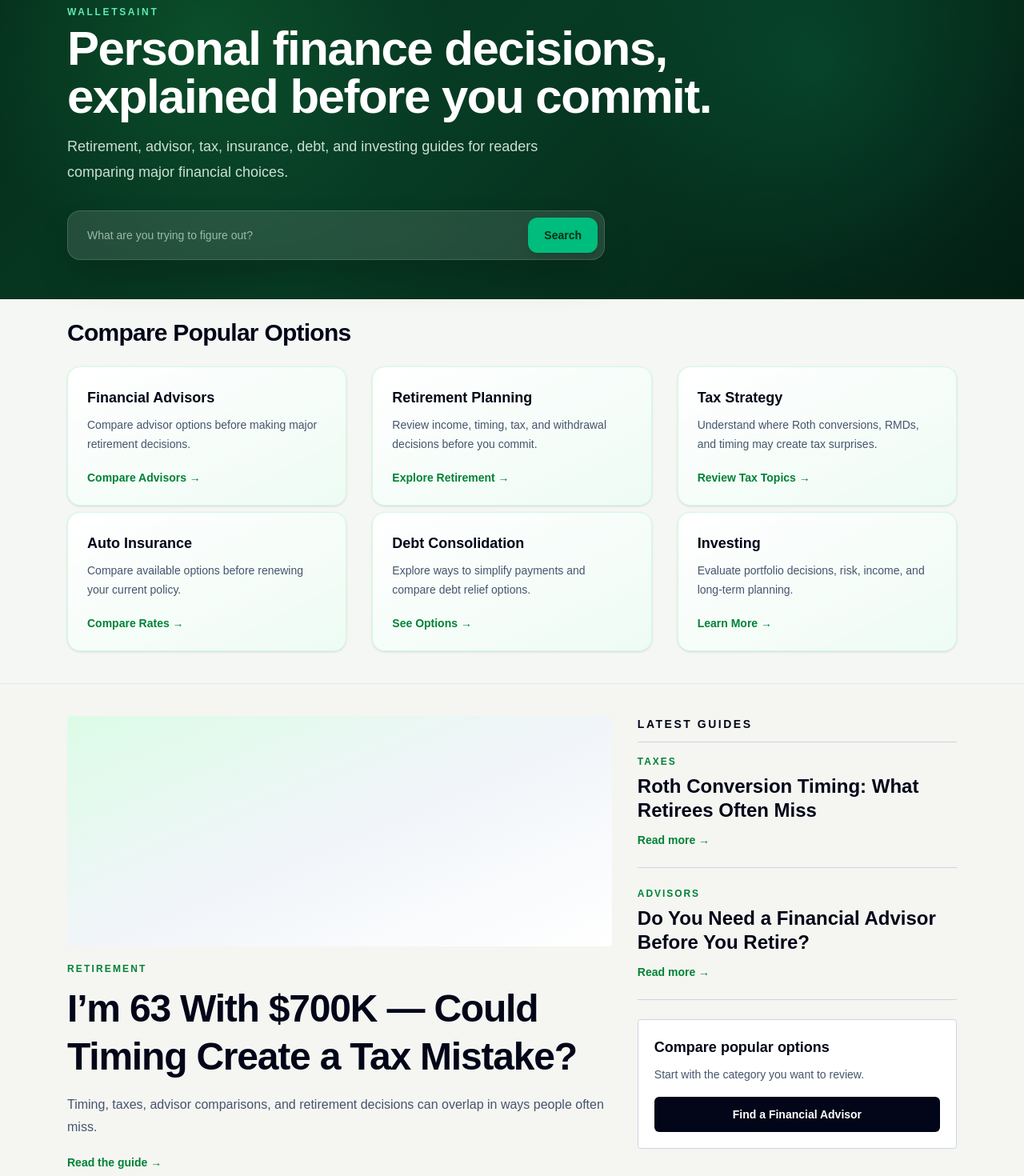
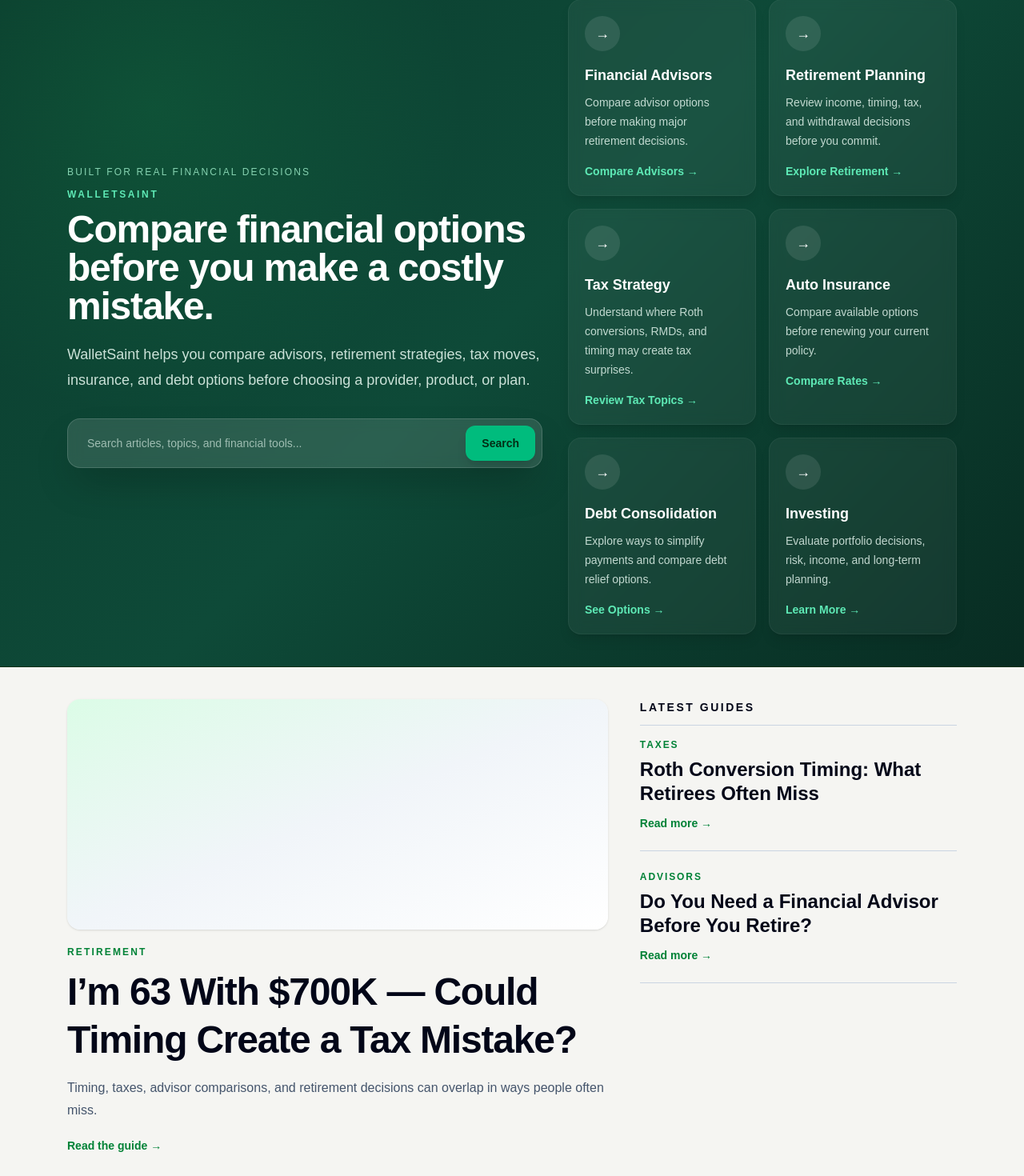
Before and after one commit to elevateaxis1/walletsaint-publisher, a Next.js app: page / in a window 1280 px wide. Shown: the part 130-1600 px from the top of the page at 80% size. Built offline with nearby package versions, Linux system fonts and the light colour scheme.

Commit message:
final hero polish before Paul review

```diff
--- a/app/page.tsx
+++ b/app/page.tsx
@@ -58,7 +58,7 @@
           <div className="flex items-center gap-8">
             <img src="/wslogo.png" alt="WalletSaint" className="h-14 w-auto" />
 
-            <nav className="hidden gap-5 text-sm font-semibold text-slate-700 md:flex">
+            <nav className="hidden gap-4 text-sm font-semibold text-slate-700 md:flex">
               <span>Advisors</span>
               <span>Retirement</span>
               <span>Taxes</span>
@@ -74,46 +74,51 @@
         </div>
       </header>
 
-      <section className="border-b border-green-950 bg-[radial-gradient(circle_at_20%_20%,rgba(34,197,94,0.18),transparent_28%),radial-gradient(circle_at_80%_30%,rgba(16,185,129,0.14),transparent_26%),linear-gradient(135deg,#052e1b,#073b24_45%,#031f14)] text-white">
-        <div className="mx-auto max-w-6xl px-5 py-12">
-          <p className="text-xs font-bold uppercase tracking-[0.22em] text-emerald-300">
+      <section className="border-b border-green-950 bg-[radial-gradient(circle_at_15%_20%,rgba(34,197,94,0.12),transparent_30%),linear-gradient(135deg,#0b3d2e,#0e4a38_50%,#082c22)] text-white">
+  <div className="mx-auto grid max-w-6xl gap-8 px-5 py-10 lg:grid-cols-[1.1fr_0.9fr] lg:items-center">
+    <div>
+      <p className="text-xs font-medium uppercase tracking-[0.18em] text-emerald-200/80">
+  Built for real financial decisions
+</p>
+
+<p className="mt-3 text-xs font-bold uppercase tracking-[0.22em] text-emerald-300">
   WalletSaint
 </p>
-          <h1 className="mt-2 max-w-4xl text-5xl font-black tracking-tight text-white md:text-6xl">
-            Personal finance decisions, explained before you commit.
+
+      <h1 className="mt-3 max-w-3xl text-4xl font-black tracking-tight text-white md:text-5xl">
+        Compare financial options before you make a costly mistake.
       </h1>
-          <p className="mt-4 max-w-2xl text-lg leading-8 text-emerald-50/85">
-            Retirement, advisor, tax, insurance, debt, and investing guides for readers comparing major financial choices.
+
+      <p className="mt-5 max-w-2xl text-lg leading-8 text-emerald-50/85">
+        WalletSaint helps you compare advisors, retirement strategies, tax moves, insurance, and debt options before choosing a provider, product, or plan.
       </p>
+
       <div className="mt-8 flex max-w-2xl items-center gap-3 rounded-2xl border border-white/15 bg-white/12 p-2 shadow-2xl backdrop-blur">
         <input
           type="text"
-    placeholder="What are you trying to figure out?"
-    className="flex-1 bg-transparent px-4 py-3 text-sm text-white outline-none placeholder:text-emerald-50/60"
+          placeholder="Search articles, topics, and financial tools..."
+          className="flex-1 bg-transparent px-4 py-2.5 text-sm text-white outline-none placeholder:text-emerald-50/60"
         />
         <button className="rounded-xl bg-emerald-500 px-5 py-3 text-sm font-bold text-green-950 shadow-lg hover:bg-emerald-400">
           Search
         </button>
       </div>
     </div>
-      </section>
- <section className="border-b border-slate-200 bg-[#f4f7f3]">
-        <div className="mx-auto max-w-6xl px-5 pt-6 pb-10">
-          <h2 className="text-3xl font-black tracking-tight">Compare Popular Options</h2>
 
-          <div className="mt-6 grid gap-x-8 gap-y-2 md:grid-cols-3">
+    <div className="grid gap-4 sm:grid-cols-2">
       {offers.map((offer) => (
         <div
           key={offer.title}
-                className="group rounded-2xl border border-emerald-100 bg-gradient-to-br from-white to-emerald-50/70 p-6 shadow-sm transition hover:-translate-y-1 hover:border-emerald-300 hover:shadow-xl"
+          className="group rounded-2xl border border-white/5 bg-white/5 p-5 shadow-lg backdrop-blur transition hover:-translate-y-1 hover:bg-white/10"
         >
-                <h3 className="text-lg font-black text-slate-950 group-hover:text-green-700">
-  {offer.title}
-</h3>
-<p className="mt-2 text-sm leading-6 text-slate-600">
+          <div className="mb-4 flex h-11 w-11 items-center justify-center rounded-full bg-white/10 text-lg">
+            →
+          </div>
+          <h3 className="text-lg font-black text-white">{offer.title}</h3>
+          <p className="mt-2 text-sm leading-6 text-emerald-50/80">
             {offer.desc}
           </p>
-<p className="mt-5 text-sm font-black text-green-700">
+          <p className="mt-4 text-sm font-black text-emerald-300">
             {offer.cta} →
           </p>
         </div>
@@ -121,9 +126,10 @@
     </div>
   </div>
 </section>
-      <section className="mx-auto grid max-w-6xl gap-8 px-5 py-10 lg:grid-cols-[1.45fr_0.85fr]">
-        <a href={`/articles/${lead.slug}`} className="block border-b border-slate-300 pb-8 lg:border-b-0">
-          <div className="h-72 rounded-sm bg-gradient-to-br from-green-100 via-slate-100 to-white" />
+
+   <section className="mx-auto grid max-w-6xl gap-10 px-5 py-10 lg:grid-cols-[1.45fr_0.85fr]">
+  <a href={`/articles/${lead.slug}`} className="block">
+    <div className="h-72 rounded-2xl bg-gradient-to-br from-green-100 via-slate-100 to-white shadow-sm" />
     <p className="mt-5 text-xs font-black uppercase tracking-[0.18em] text-green-700">
       {lead.category}
     </p>
@@ -154,20 +160,8 @@
         </p>
       </a>
     ))}
-
-          <div className="rounded-sm border border-slate-300 bg-white p-5">
-            <h4 className="text-lg font-black">Compare popular options</h4>
-            <p className="mt-2 text-sm leading-6 text-slate-600">
-              Start with the category you want to review.
-            </p>
-            <button className="mt-4 w-full rounded-md bg-slate-950 px-4 py-3 text-sm font-bold text-white">
-              Find a Financial Advisor
-            </button>
-          </div>
   </div>
 </section>
-
-
 
       <section className="mx-auto max-w-6xl px-5 py-10">
         <h2 className="border-b border-slate-300 pb-3 text-2xl font-black">
```
Lines whose indentation alone changed are shown as unchanged.
